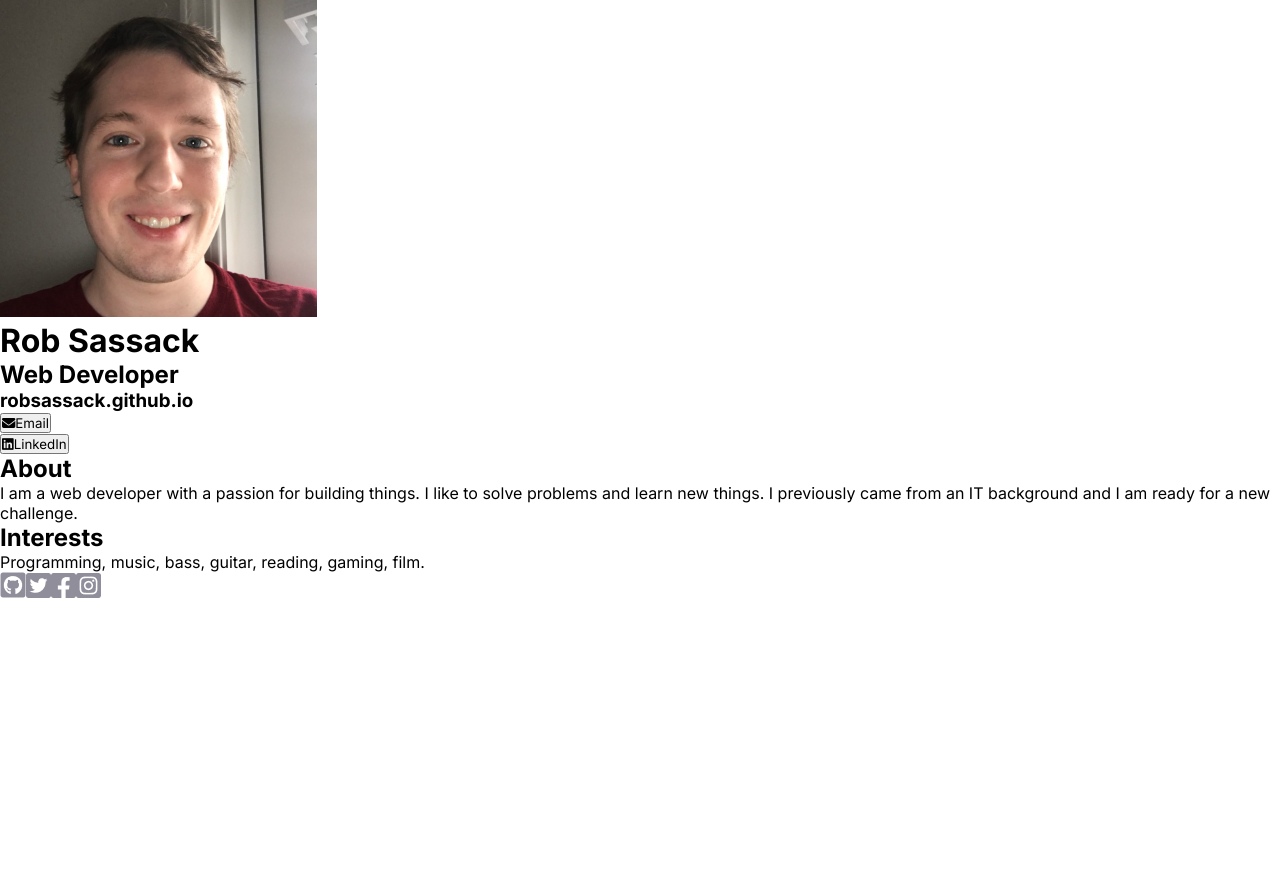
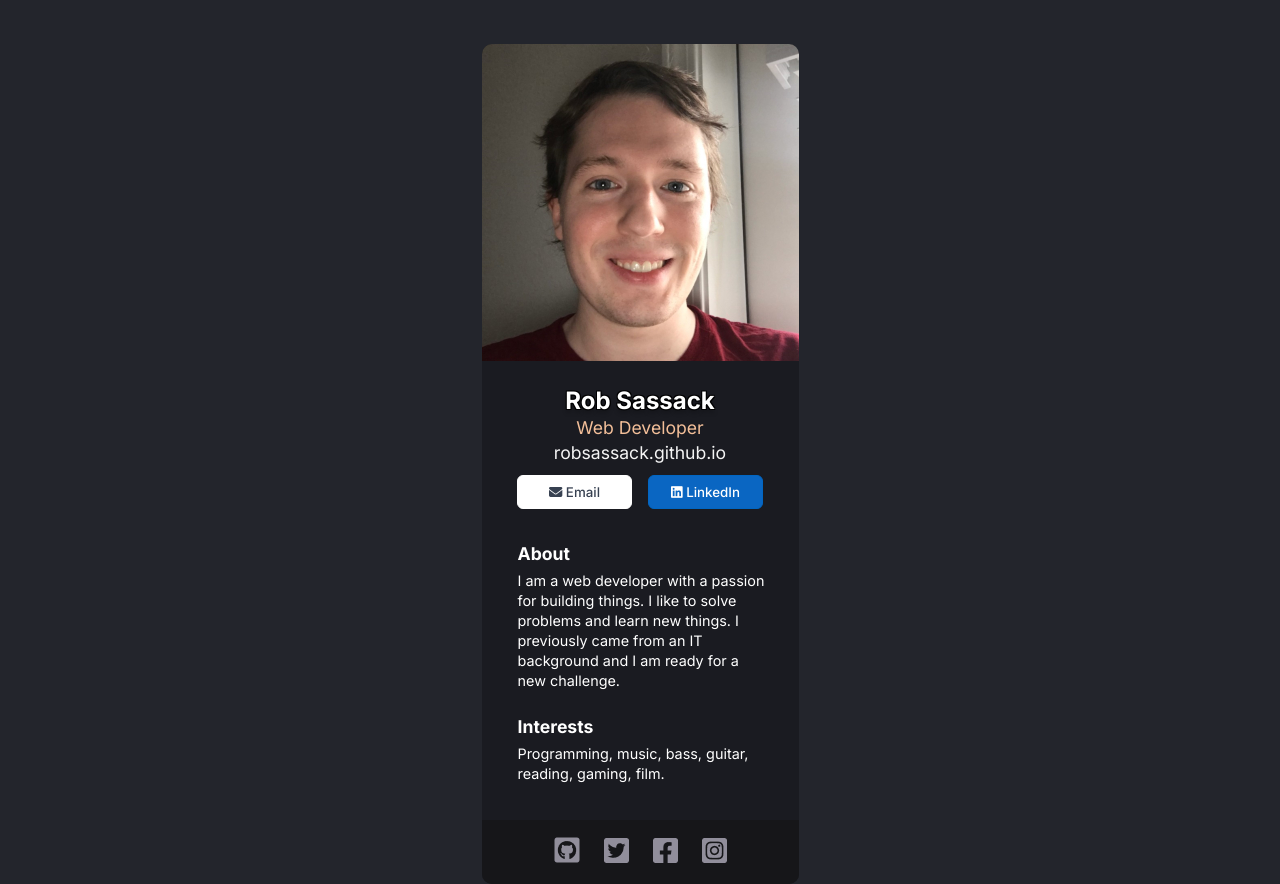
Before and after one commit to robsassack/digital-business-card, a React (Vite) app: page / in a window 1280 px wide. Before the commit the page ends 800 px from the top, so only its background shows below. Built offline with nearby package versions, Linux system fonts and the light colour scheme.

Commit message:
Completed CSS styling

```diff
--- a/index.html
+++ b/index.html
@@ -5,7 +5,7 @@
     <meta name="viewport" content="width=device-width, initial-scale=1.0" />
     <link rel="preconnect" href="https://fonts.googleapis.com">
     <link rel="preconnect" href="https://fonts.gstatic.com" crossorigin>
-    <link href="https://fonts.googleapis.com/css2?family=Inter:wght@400;700&display=swap" rel="stylesheet">
+    <link href="https://fonts.googleapis.com/css2?family=Inter:wght@400;500;700&display=swap" rel="stylesheet">
     <script src="https://kit.fontawesome.com/f29ef0894b.js" crossorigin="anonymous"></script>
     <title>Digital Business Card</title>
   </head>
--- a/src/App.css
+++ b/src/App.css
@@ -4,3 +4,113 @@
   padding: 0;
   font-family: "Inter", Helvetica, Arial, sans-serif;
 }
+
+body {
+  background-color: #23252C;
+  display: flex;
+  justify-content: center;
+  padding-top: 44px;
+}
+
+.card {
+  width: 317px;
+  background-color: #1A1B21;
+  border-radius: 10px;
+  color: white;
+}
+
+.info {
+  text-align: center;
+}
+
+.info--portrait {
+  border-radius: 10px 10px 0 0;
+}
+
+.info--name {
+  padding-top: 21px;
+  line-height: 30px;
+  font-size: 1.5em;
+  text-shadow: -1px -1px 0 black,
+    1px -1px 0 black,
+    -1px 1px 0 black,
+    1px 1px 0 black,
+    0px 4px 4px rgba(0, 0, 0, 0.25);
+}
+
+.info--title {
+  font-size: 1.1em;
+  line-height: 15px;
+  color: #F3BF99;
+  font-weight: 400;
+  padding-top: 4px;
+}
+
+.info--website {
+  font-size: 1.1em;
+  line-height: 15px;
+  color: #F5F5F5;
+  font-weight: 400;
+  padding-top: 10px;
+}
+
+.info--buttons {
+  display: flex;
+  justify-content: center;
+  padding-top: 15px;
+  gap: 16px;
+}
+
+.info--email button, .info--linkedin button {
+  width: 115px;
+  height: 34px;
+  border-radius: 6px;
+  font-weight: 500;
+  cursor: pointer;
+}
+
+.info--email button {
+  background-color: white;
+  color: #374151;
+  border: 1px solid white;
+}
+
+.info--linkedin button {
+  background-color: #0A66C2;
+  color: white;
+  border: 1px solid #0166C2;
+}
+
+.about {
+  padding: 33px 34px 12px 36px;
+}
+
+.interests {
+  padding: 12px 34px 12px 36px;
+}
+
+.about--title, .interests--title {
+  font-size: 1.1em;
+  line-height: 24px;
+  font-weight: 700;
+  padding-bottom: 5px;
+}
+
+.about--text, .interests--text {
+  font-size: 0.9em;
+  line-height: 20px;
+}
+
+.interests--text {
+  padding-bottom: 24px;
+}
+
+.footer {
+  height: 64px;
+  display: flex;
+  background-color: #161619;
+  align-items: center;
+  justify-content: center;
+  gap: 24px;
+  border-radius: 0 0 10px 10px;
+}
--- a/src/App.jsx
+++ b/src/App.jsx
@@ -6,12 +6,12 @@ import Footer from './components/Footer';
 
 function App() {
   return (
-    <>
+    <div className='card'>
       <Info />
       <About />
       <Interests />
       <Footer />
-    </>
+    </div>
   )
 }
 
--- a/src/components/Info.jsx
+++ b/src/components/Info.jsx
@@ -12,10 +12,8 @@ function Info() {
         <h3 className="info--website">robsassack.github.io</h3>
       </div>
       <div className="info--buttons">
-        <button className="info--email"><i class="fa-solid fa-envelope"></i>Email</button>
-        <form action="https://linkedin.com/in/robsassack">
-          <button className="info--linkedin" type="submit"><i class="fa-brands fa-linkedin"></i>LinkedIn</button>
-        </form>
+        <a href="mailto:rsassack25@gmail.com" className="info--email"><button><i class="fa-solid fa-envelope"></i> Email</button></a>
+        <a href="https://linkedin.com/in/robsassack" className="info--linkedin"><button><i class="fa-brands fa-linkedin"></i> LinkedIn</button></a>
       </div>
     </div>
   );
```
